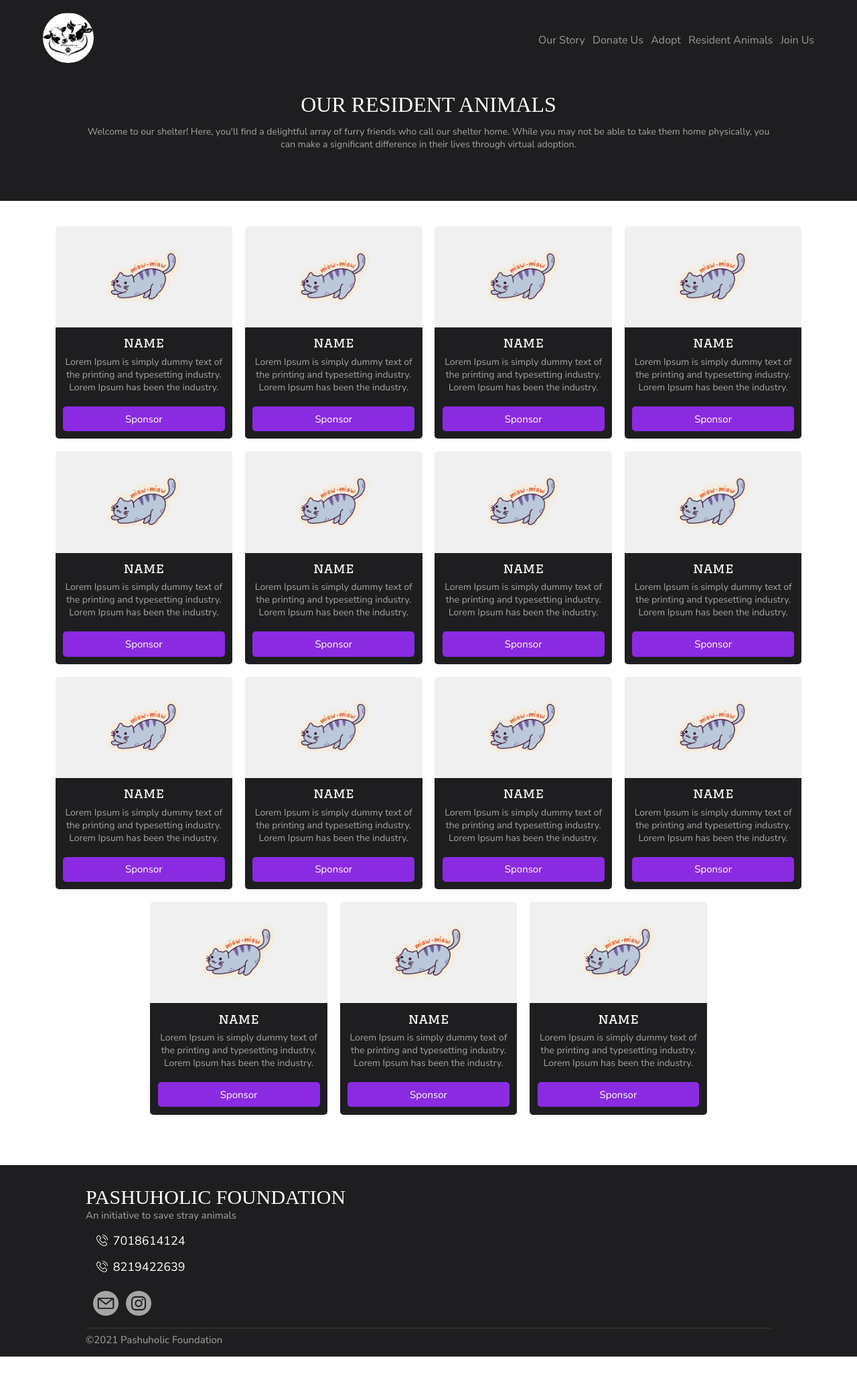
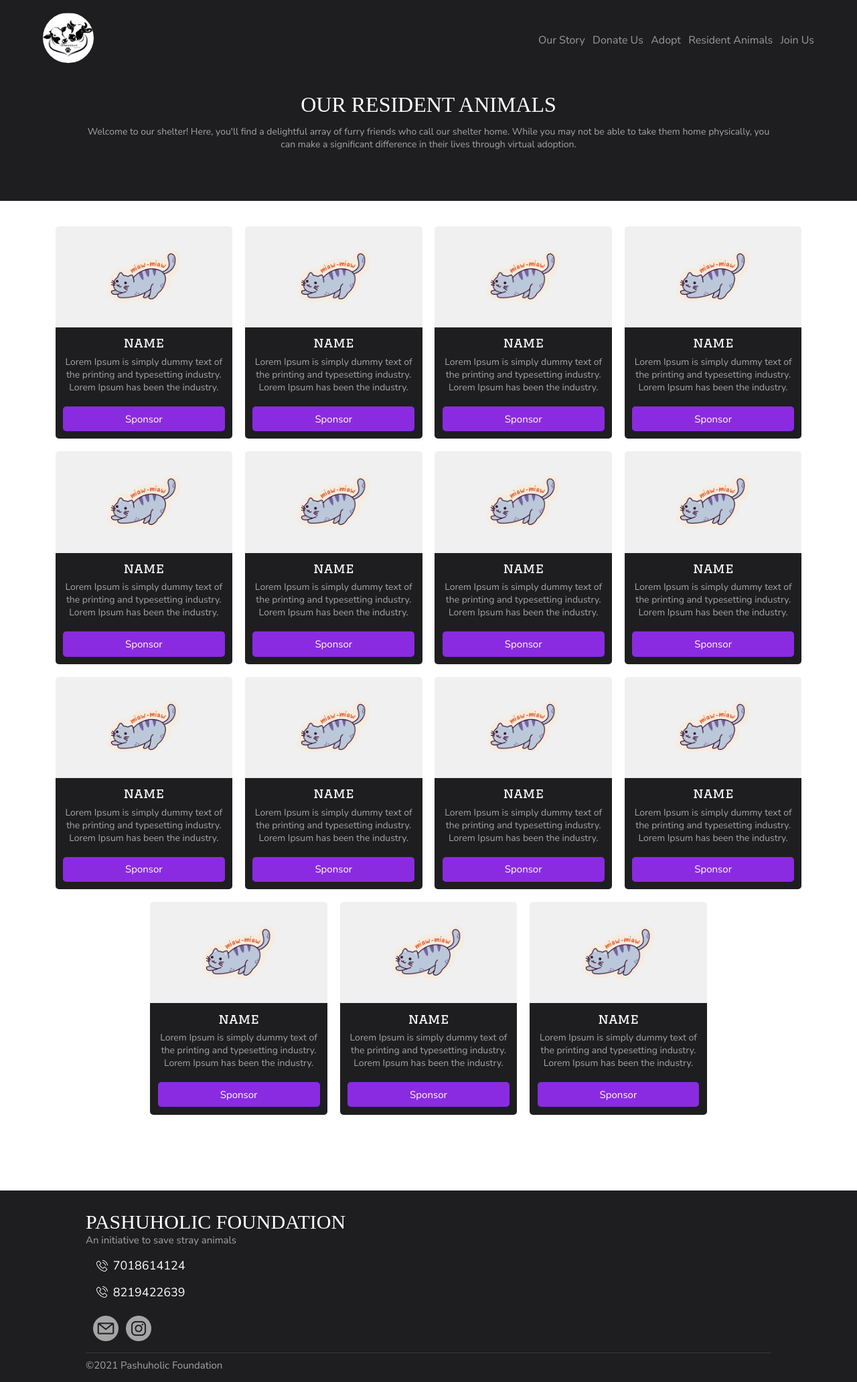
Before and after one commit to sahilkalkal9/pashuholic, a React (Create React App) app: page /residents in a window 1280 px wide. Shown: the whole page at 67% size. Before the commit the page ends 2026 px from the top, so only its background shows below. Built offline with nearby package versions, Linux system fonts and the light colour scheme; a web font is replaced by a local one.

Commit message:
fixed footer

```diff
--- a/src/App.scss
+++ b/src/App.scss
@@ -581,7 +581,7 @@
 }
 
 .Footer {
-  margin-top: 2cm;
+  margin-top: 3cm;
   background-color: #1e1e20;
   padding: .5cm 10vw 0.2cm 10vw;
 }
```
